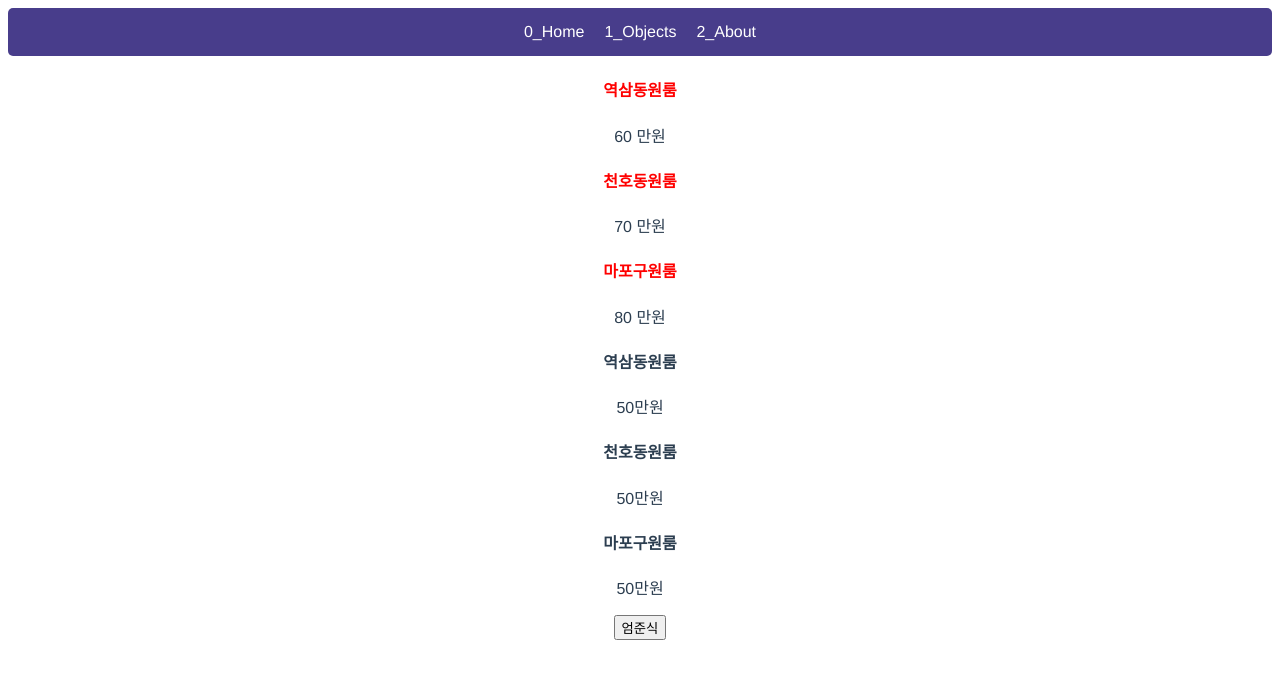
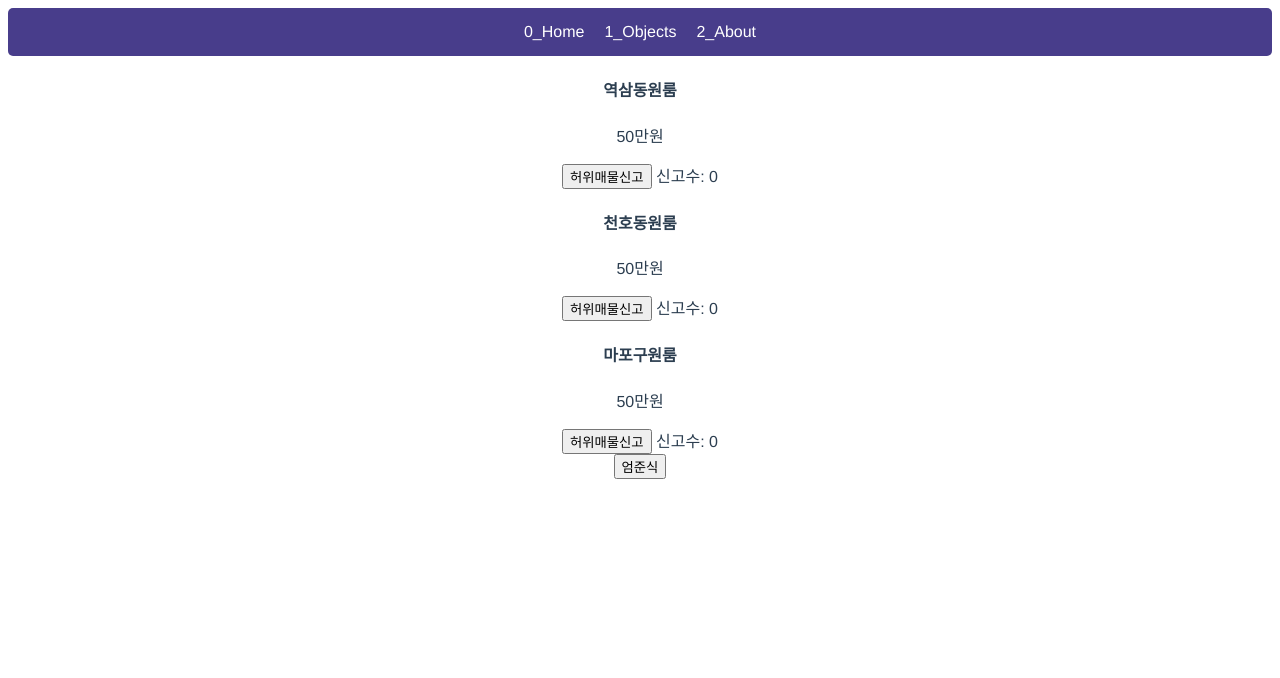
Before and after one commit to Walkers15/Vue, a Vue app: page / in a window 1280 px wide. Shown: the top 678 px of the page. Built offline with nearby package versions, Linux system fonts and the light colour scheme.

Commit message:
update: onClick Event HW

```diff
--- /dev/null
+++ b/jsconfig.json
@@ -0,0 +1,5 @@
+{
+    "include": [
+      "./src/**/*"
+    ]
+}
--- a/src/App.vue
+++ b/src/App.vue
@@ -4,23 +4,32 @@
 			<a v-for="(menuName, i) in menuNames" :key="(menuName, i)">{{ i }}_{{ menuName }}</a>
 		</div>
 
-		<div v-for="(roomName, i) in products" :key="(roomName, i)">
+		<!--<div v-for="(roomName, i) in products" :key="(roomName, i)">
 			<h4 :style="스타일">
 				{{ roomName }}
 			</h4>
 			<p>{{ prices[i] }} 만원</p>
-		</div>
+		</div>-->
 		<div>
 			<h4>{{ products[0] }}</h4>
 			<p>50만원</p>
+			<button @click="increase(reportCounts, '역삼')">
+				허위매물신고
+			</button> <span> 신고수: {{ reportCounts['역삼'] }}</span>
 		</div>
 		<div>
 			<h4>{{ products[1] }}</h4>
 			<p>50만원</p>
+			<button @click="increase(reportCounts, '천호')">
+				허위매물신고
+			</button> <span> 신고수: {{ reportCounts['천호'] }}</span>
 		</div>
 		<div>
 			<h4>{{ products[2] }}</h4>
 			<p>50만원</p>
+			<button @click="increase(reportCounts, '마포')">
+				허위매물신고
+			</button> <span> 신고수: {{ reportCounts['마포'] }}</span>
 		</div>
 		<button @click="prices[0] *= 3">
 			엄준식
@@ -37,8 +46,14 @@
 			prices: [60, 70, 80],
 			products: ["역삼동원룸", "천호동원룸", "마포구원룸"],
 			menuNames: ["Home", "Objects", "About"],
-			스타일: "color:red"
+			스타일: "color:red",
+			reportCounts: {'역삼': 0, '천호': 0, '마포': 0}
 		};
+	},
+	methods: {
+		increase(obj, key){
+			obj[key]++;
+		}
 	},
 	components: {
 	}
```
